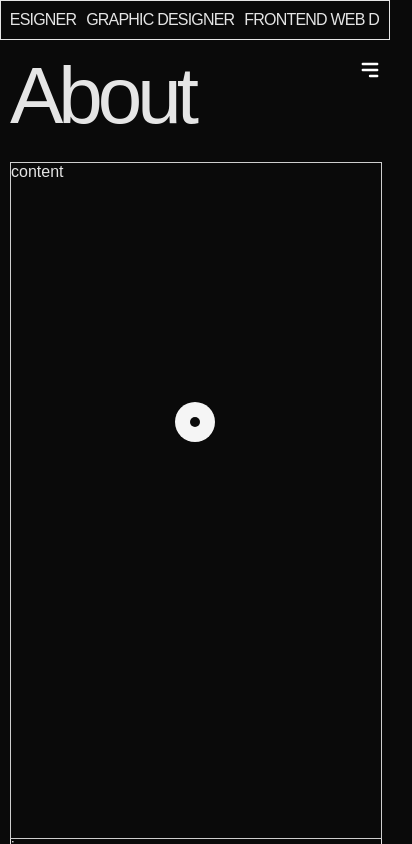
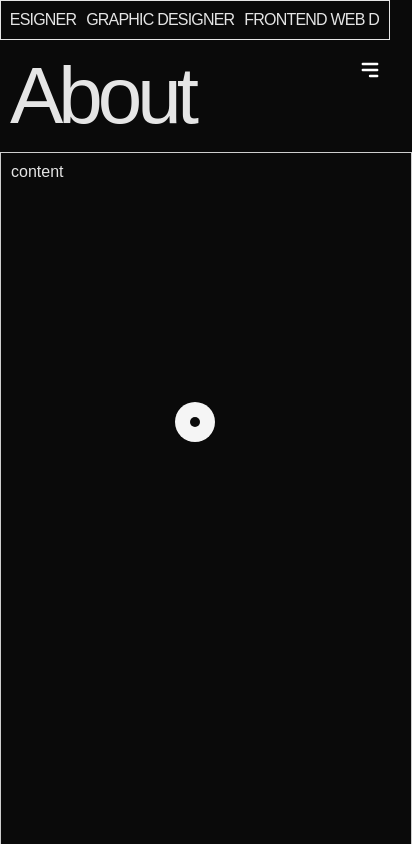
Before and after one commit to DarkVoid01/portfolio-project, a React (Create React App) app: page /about in a window 390 px wide. Shown: the top 844 px of the page, 412 px wide, since content can reach past the window. Built offline with nearby package versions, Linux system fonts and the light colour scheme.

Commit message:
about page padding

```diff
--- a/src/pages/About/About.scss
+++ b/src/pages/About/About.scss
@@ -12,6 +12,7 @@
             width: 50%;
             border: 1px solid #e5e5e5e5;
             height: 80vh;
+            padding: 10px;
         }
         .image{
             width: 50%;
@@ -33,7 +34,6 @@
         .about-me{
             display: flex;
             flex-direction: column;
-            margin: 10px;
 
             .content{
                 width: 100%;
```
